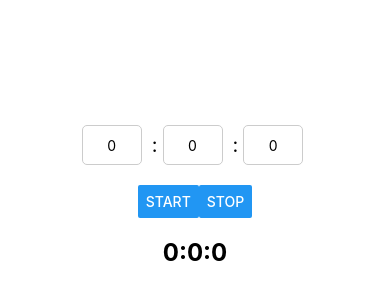
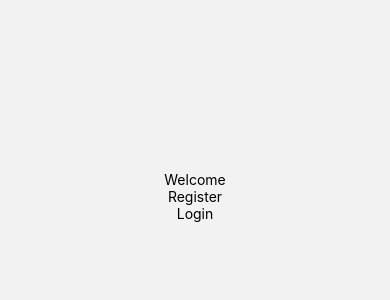
Before and after one commit to AxelH97/daily-tasks-app, a React Native app: screen / in a window 390 px wide. Shown: the part 226-526 px from the top of the page. Built offline with nearby package versions, Linux system fonts and the light colour scheme.

Commit message:
fix: App.js

```diff
--- a/App.js
+++ b/App.js
@@ -1,15 +1,10 @@
 import React from "react";
 import AppProvider from "./src/context/AppProvider";
-
-import { SafeAreaProvider } from "react-native-safe-area-context";
-import Timer from "./src/components/timer";
-
+import Routes from "./src/features/navigation/layout/Routes";
 const App = () => {
   return (
     <AppProvider>
-      <SafeAreaProvider>
-        <Timer />
-      </SafeAreaProvider>
+      <Routes />
     </AppProvider>
   );
 };
--- a/src/features/navigation/routing/routes.js
+++ b/src/features/navigation/routing/routes.js
@@ -6,7 +6,7 @@ import ForgotPassword from "../../../pages/ForgotPassword";
 import ToDoList from "../../todo/toDoList";
 import ResetPassword from "../../../pages/ResetPassword";
 import { useUsersContext } from "../../../context/UserContext";
-import Stopwatch from "../../../../components/StopWatch";
+import Stopwatch from "../../../components/StopWatch";
 
 const useRoutes = () => {
   const { user } = useUsersContext();
```
